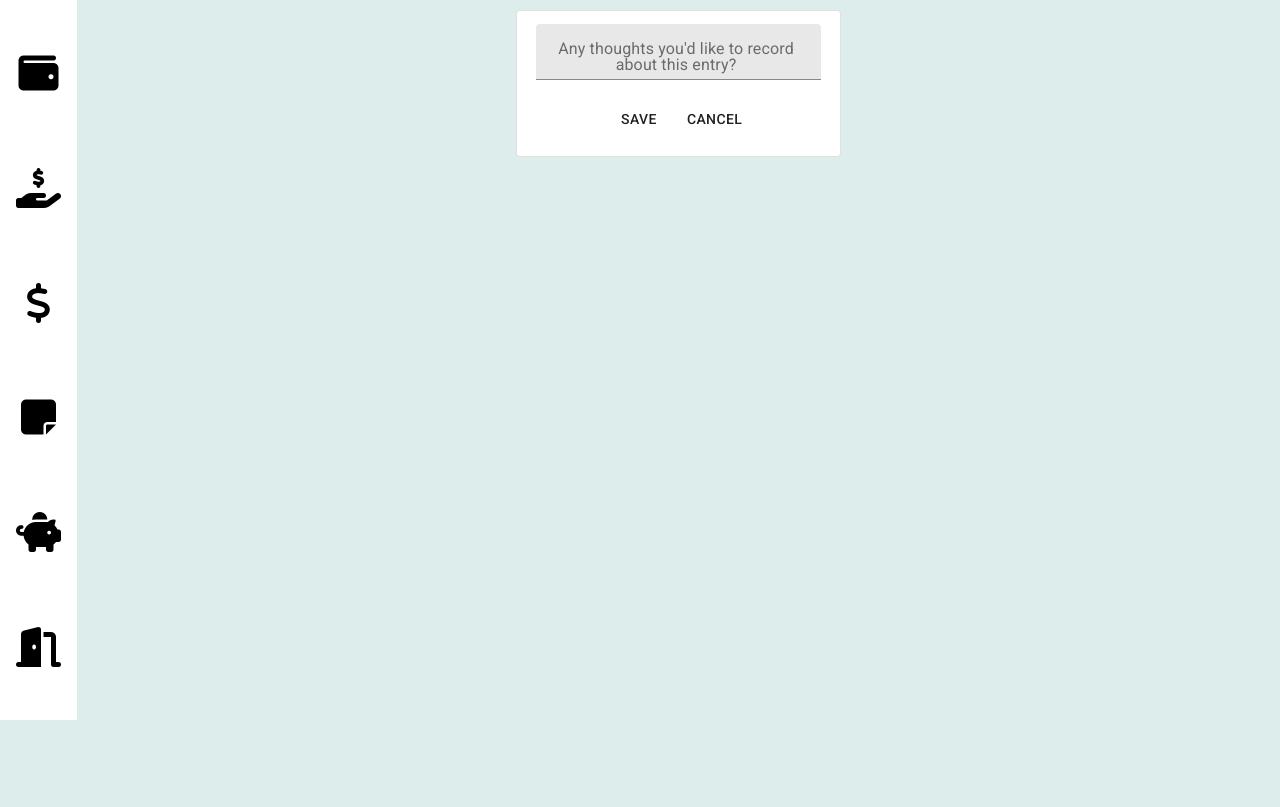
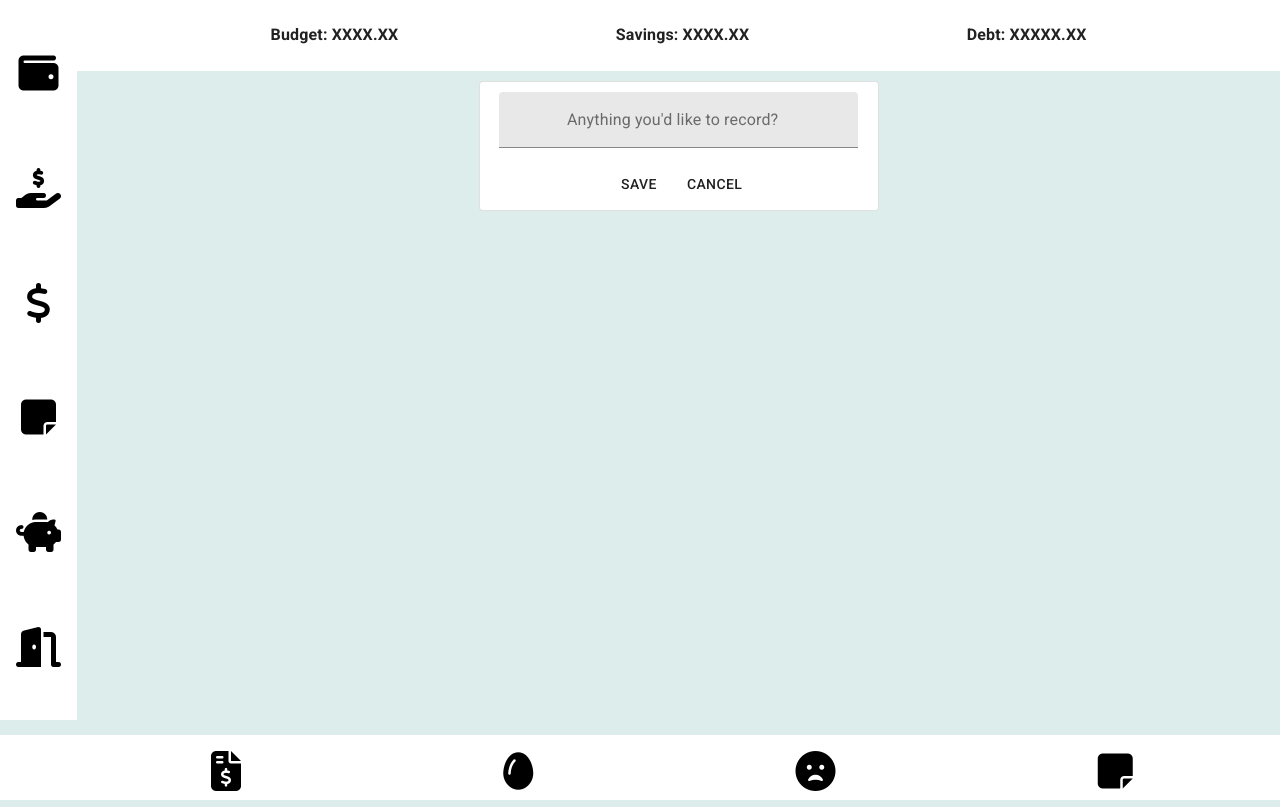
Before and after one commit to springbreak2020/SBFrontEnd, a React (Create React App) app in the folder sbfe/: page /NotesEditDelete in a window 1280 px wide. Built offline with nearby package versions, Linux system fonts and the light colour scheme.

Commit message:
Completed all edit/delete cards.

```diff
--- a/sbfe/src/components/incomeExpense/IncomeExpenseEditDelete.js
+++ b/sbfe/src/components/incomeExpense/IncomeExpenseEditDelete.js
@@ -1,4 +1,8 @@
 import React from "react";
+
+import { makeStyles } from "@material-ui/core/styles";
+import Card from "@material-ui/core/Card";
+import CardActions from "@material-ui/core/CardActions";
 import TextField from "@material-ui/core/TextField";
 import Select from "@material-ui/core/Select";
 import MenuItem from "@material-ui/core/MenuItem";
@@ -7,44 +11,78 @@ import FormControl from "@material-ui/core/FormControl";
 import CurrencyTextField from "@unicef/material-ui-currency-textfield";
 import Button from "@material-ui/core/Button";
 
-import "./income-expense.css";
+import Sidebar from "../sidebar/Sidebar";
+import TopBar from "../topbar/TopBar";
+import BottomBar from "../bottombar/BottomBar";
 
-export const IncomeExpenseEditDelete = () => {
+const useStyles = makeStyles({
+  root: {
+    minWidth: 275,
+    margin: "10px auto",
+    height: "fit-content",
+    display: "flex",
+    flexDirection: "column",
+    justifyContent: "center",
+    width: "90%",
+    maxWidth: "400px",
+  },
+  text: {
+    borderBottom: "1px solid grey",
+    textAlign: "center",
+    margin: "10px auto",
+    width: "90%",
+  },
+  input: {
+    margin: "10px auto",
+    width: "90%",
+  },
+  buttonWrap: {
+    display: "flex",
+    alignItems: "center",
+    justifyContent: "center",
+  },
+});
+export const IncomeExpenseEditDelete = (props) => {
+  const classes = useStyles();
   const [type, setType] = React.useState("");
   const [value, setValue] = React.useState(0.0);
   const error = value < 0.01;
-
+  const toIncome = () => {
+    props.history.push("/incomeexpensecard");
+  };
   function resetValue() {
     setValue(0);
   }
+  const handleChange = (event) => {
+    setType(event.target.value);
+  };
   return (
-    <div>
-      <div>
-        <h1>Use this form to edit or delete any previous entries you made.</h1>
+    <div style={{ display: "flex" }}>
+      <Sidebar />
+      <div style={{ width: "100%" }}>
+        <TopBar />
+        <Card className={classes.root} variant="outlined">
           <TextField
             id="filled-basic"
-          label="Type of Income/Expense ie. Pay Check or Rent"
+            label="Type of Income/Expense"
             variant="filled"
-          fullWidth
-          margin="normal"
+            className={classes.input}
+            onChange={(e, value) => setValue(value)}
           />
-        <FormControl variant="filled" fullWidth>
+          <FormControl
+            variant="filled"
+            className={classes.input}
+            onChange={(e, type) => setType(type)}
+          >
             <InputLabel>Income or Expense</InputLabel>
-          <Select
-            value={type}
-            // onChange={handleChange}
-          >
+            <Select value={type} onChange={handleChange}>
               <MenuItem value={1}>Income</MenuItem>
               <MenuItem value={2}>Expense</MenuItem>
             </Select>
           </FormControl>
-        <FormControl variant="filled" fullWidth>
+          <FormControl variant="filled" className={classes.input}>
             <InputLabel>Category</InputLabel>
-          <Select
-            value={[]}
-
-            // onChange={handleChange}
-          >
+            <Select value={type} onChange={handleChange}>
               <MenuItem value={1}>Mortgage/Rent</MenuItem>
               <MenuItem value={2}>Automotive</MenuItem>
               <MenuItem value={3}>Utilities</MenuItem>
@@ -71,24 +109,28 @@ export const IncomeExpenseEditDelete = () => {
               helperText={"minimum number is .01"}
               decimalCharacter="."
               digitGroupSeparator=","
+              className={classes.input}
             />
           </FormControl>
           <TextField
             id="filled-basic"
-          label="Any thoughts you'd like to record about this entry?"
+            label="Anything you'd like to record about this?"
             variant="filled"
-          fullWidth
             multiline
             margin="normal"
+            className={classes.input}
+            onChange={(e, value) => setValue(value)}
           />
-      </div>
-      <div>
-        <Button variant="contained" color="primary">
-          Edit
+          <CardActions className={classes.buttonWrap}>
+            <Button size="medium" onClick={toIncome}>
+              Save
             </Button>
-        <Button variant="contained" color="secondary">
-          Delete
+            <Button size="medium" onClick={toIncome}>
+              Cancel
             </Button>
+          </CardActions>
+        </Card>
+        <BottomBar />
       </div>
     </div>
   );
--- a/sbfe/src/components/notes/NotesEditDelete.js
+++ b/sbfe/src/components/notes/NotesEditDelete.js
@@ -1,58 +1,73 @@
 import React from "react";
-
-import Sidebar from "../sidebar/Sidebar";
 
 import TextField from "@material-ui/core/TextField";
 import { makeStyles } from "@material-ui/core/styles";
 import Card from "@material-ui/core/Card";
 import CardActions from "@material-ui/core/CardActions";
 import Button from "@material-ui/core/Button";
-import Typography from "@material-ui/core/Typography";
 
-import "./notes.css";
+import Sidebar from "../sidebar/Sidebar";
+import TopBar from "../topbar/TopBar";
+import BottomBar from "../bottombar/BottomBar";
 
 const useStyles = makeStyles({
   root: {
     minWidth: 275,
+    margin: "10px auto",
+    height: "fit-content",
+    display: "flex",
+    flexDirection: "column",
     justifyContent: "center",
+    width: "90%",
+    maxWidth: "400px",
+  },
+  text: {
+    borderBottom: "1px solid grey",
+    textAlign: "center",
     margin: "10px auto",
-    maxWidth: "325px",
-    width: "100%",
-    height: "fit-content",
+    width: "90%",
   },
   input: {
+    margin: "10px auto",
     width: "90%",
-    margin: "10px auto",
+  },
+  buttonWrap: {
     display: "flex",
-    padding: "1%"
+    alignItems: "center",
+    justifyContent: "center",
   },
 });
-
 export const NotesEditDelete = (props) => {
   const classes = useStyles();
+  const [value, setValue] = React.useState("");
   const toNotes = () => {
     props.history.push("/dashboard");
   };
   return (
-    <div className="note-edit-body">
+    <div style={{ display: "flex" }}>
       <Sidebar />
+      <div style={{ width: "100%" }}>
+        <TopBar />
         <Card className={classes.root} variant="outlined">
           <TextField
             id="filled-basic"
-          label="Any thoughts you'd like to record about this entry?"
+            label="Anything you'd like to record?"
             variant="filled"
-          fullWidth
             multiline
-          margin="normal"
             className={classes.input}
+            onChange={(e, value) => setValue(value)}
           />
-        <CardActions className={classes.root}>
-          <Button size="medium">Save</Button>
+          <CardActions className={classes.buttonWrap}>
+            <Button size="medium" onClick={toNotes}>
+              Save
+            </Button>
             <Button size="medium" onClick={toNotes}>
               Cancel
             </Button>
           </CardActions>
         </Card>
+        <BottomBar />
+      </div>
     </div>
   );
 };
--- a/sbfe/src/components/savings/SavingsEditDelete.js
+++ b/sbfe/src/components/savings/SavingsEditDelete.js
@@ -1,29 +1,80 @@
 import React from "react";
 
+import { makeStyles } from "@material-ui/core/styles";
+import Card from "@material-ui/core/Card";
+import CardActions from "@material-ui/core/CardActions";
 import TextField from "@material-ui/core/TextField";
+import Select from "@material-ui/core/Select";
+import MenuItem from "@material-ui/core/MenuItem";
+import InputLabel from "@material-ui/core/InputLabel";
+import FormControl from "@material-ui/core/FormControl";
 import CurrencyTextField from "@unicef/material-ui-currency-textfield";
-import FormControl from "@material-ui/core/FormControl";
 import Button from "@material-ui/core/Button";
 
-export const SavingsEditDelete = () => {
+import Sidebar from "../sidebar/Sidebar";
+import TopBar from "../topbar/TopBar";
+import BottomBar from "../bottombar/BottomBar";
+
+const useStyles = makeStyles({
+  root: {
+    minWidth: 275,
+    margin: "10px auto",
+    height: "fit-content",
+    display: "flex",
+    flexDirection: "column",
+    justifyContent: "center",
+    width: "90%",
+    maxWidth: "400px",
+  },
+  text: {
+    borderBottom: "1px solid grey",
+    textAlign: "center",
+    margin: "10px auto",
+    width: "90%",
+  },
+  input: {
+    margin: "10px auto",
+    width: "90%",
+  },
+  buttonWrap: {
+    display: "flex",
+    alignItems: "center",
+    justifyContent: "center",
+  },
+});
+export const SavingsEditDelete = (props) => {
+  const classes = useStyles();
+  const [type, setType] = React.useState("");
   const [value, setValue] = React.useState(0.0);
   const error = value < 0.01;
+  const toSavings = () => {
+    props.history.push("/savingscard");
+  };
+  function resetValue() {
+    setValue(0);
+  }
+  const handleChange = (event) => {
+    setType(event.target.value);
+  };
   return (
-    <div>
-      <h1>Use this form to edit or delete any previous entries you made.</h1>
+    <div style={{ display: "flex" }}>
+      <Sidebar />
+      <div style={{ width: "100%" }}>
+        <TopBar />
+        <Card className={classes.root} variant="outlined">
           <TextField
             id="filled-basic"
             label="Type of Savings?"
             variant="filled"
-        fullWidth
-        margin="normal"
+            className={classes.input}
+            onChange={(e, value) => setValue(value)}
           />
           <TextField
             id="filled-basic"
             label="Where are the savings being held?"
             variant="filled"
-        fullWidth
-        margin="normal"
+            className={classes.input}
+            onChange={(e, value) => setValue(value)}
           />
           <FormControl fullWidth>
             <CurrencyTextField
@@ -38,23 +89,27 @@ export const SavingsEditDelete = () => {
               helperText={"minimum number is .01"}
               decimalCharacter="."
               digitGroupSeparator=","
+              className={classes.input}
             />
           </FormControl>
           <TextField
             id="filled-basic"
-        label="Any thoughts you'd like to record about this entry?"
+            label="Anything you'd like to record about this?"
             variant="filled"
             fullWidth
-        multiline
-        margin="normal"
+            className={classes.input}
+            onChange={(e, value) => setValue(value)}
           />
-      <div>
-        <Button variant="contained" color="primary">
-          Edit
+          <CardActions className={classes.buttonWrap}>
+            <Button size="medium" onClick={toSavings}>
+              Save
             </Button>
-        <Button variant="contained" color="secondary">
-          Delete
+            <Button size="medium" onClick={toSavings}>
+              Cancel
             </Button>
+          </CardActions>
+        </Card>
+        <BottomBar />
       </div>
     </div>
   );
```
Lines whose indentation alone changed are shown as unchanged.
